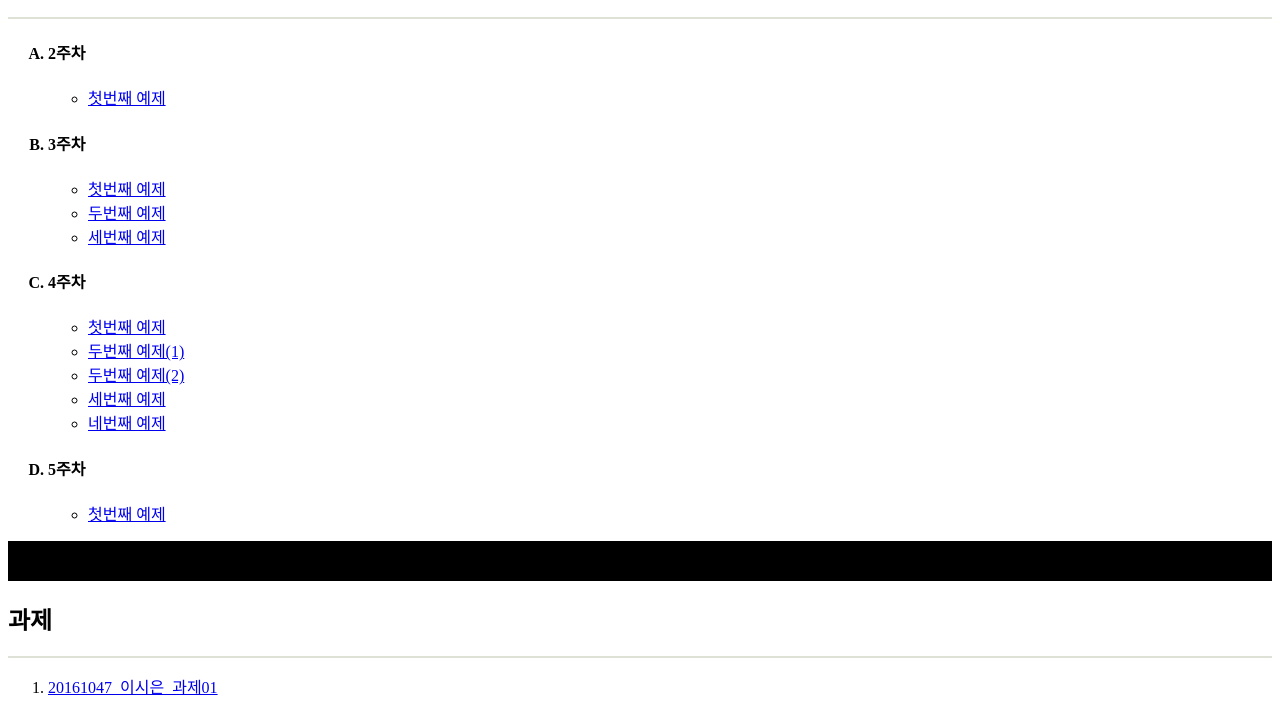
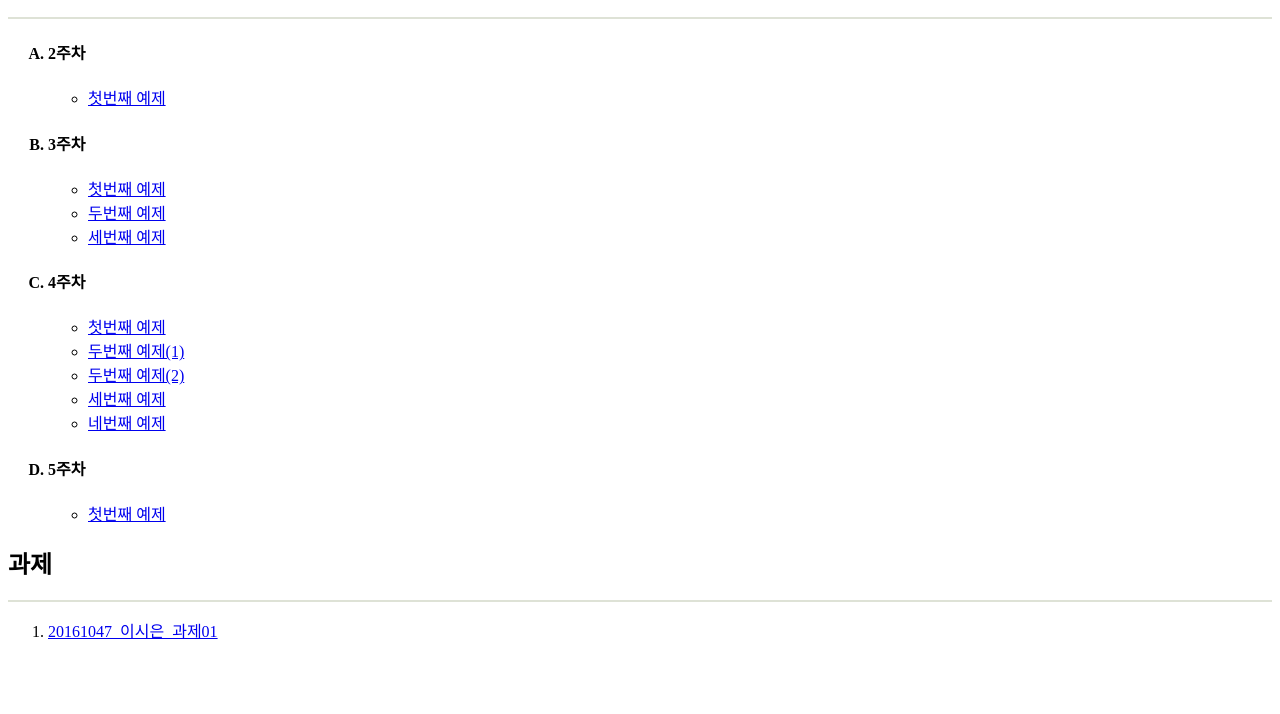
Before and after one commit to 20161047/ds_20161047, a plain HTML site: page index.html in a window 1280 px wide. Shown: the part 127-841 px from the top of the page. After the commit the page ends 800 px from the top, so only its background shows below. Drawn offline with Linux system fonts and the light colour scheme.

Commit message:
git commit --allow-empty -m "rebuild" git push origin master

```diff
--- a/index.html
+++ b/index.html
@@ -7,7 +7,6 @@
 <style>
 
    .header {width: 100%; height: 15%; background: #0dcaf0;}
-   .hr2 {background-color: black; border: 0px; height: 40px;}
    .hr1 {background-color: #dee2d6; border: 0px; height: 2px;}
    .hr3 {background-color: #dee2d6; border: 0px; height: 2px;}
 
@@ -52,7 +51,6 @@
 
     </ol>
 
-<hr class="hr2">
 
 <h2>과제</h2>
 <hr class="hr3">
```
